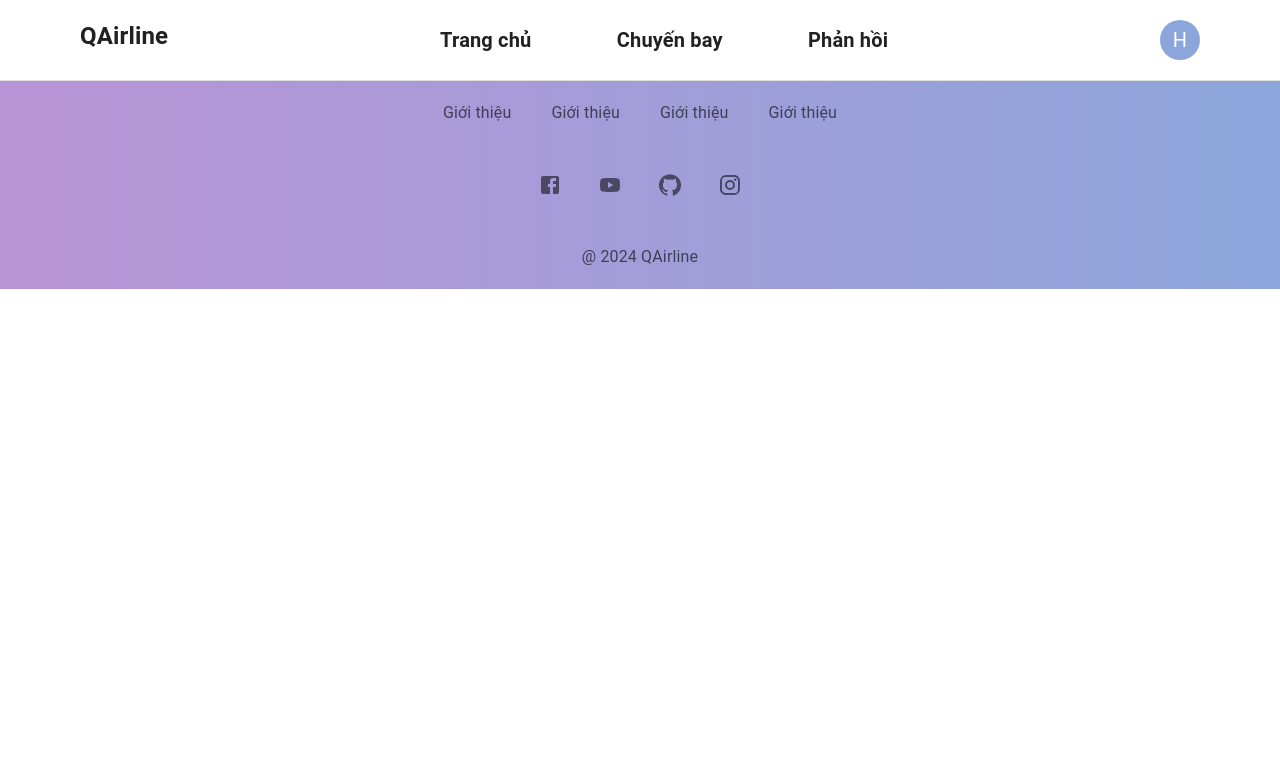
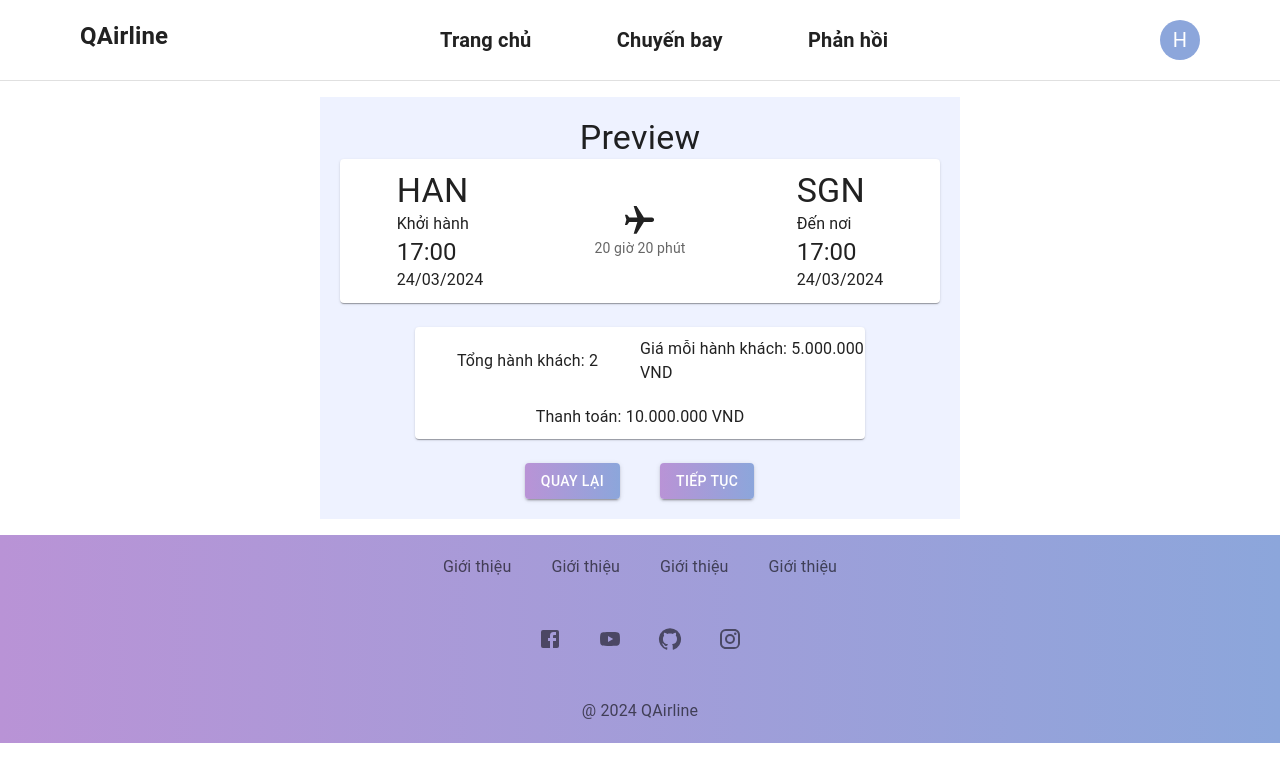
Before and after one commit to hudzg/QAirline, a React (Vite) app in the folder Frontend/QAirline/: page /preview in a window 1280 px wide. Shown: the top 782 px of the page. Built offline with nearby package versions, Linux system fonts and the light colour scheme.

Commit message:
add preview

```diff
--- a/Frontend/QAirline/src/Component/Feedback/Feedback.jsx
+++ b/Frontend/QAirline/src/Component/Feedback/Feedback.jsx
@@ -25,7 +25,7 @@ const Feedback = () => {
           background: "linear-gradient(to right, #B993D6, #8CA6DB)",
         }}
       >
-        Submit
+        Gửi
       </Button>
     </div>
   );
--- /dev/null
+++ b/Frontend/QAirline/src/Component/Preview/Preview.jsx
@@ -0,0 +1,74 @@
+import { Typography, Card, Button } from "@mui/material";
+import React from "react";
+import FlightIcon from "@mui/icons-material/Flight";
+
+const Preview = () => {
+  return (
+    <div className="w-[50vw] mx-auto m-4 p-5 bg-indigo-50">
+      <div className=" justify-items-center">
+        <Typography variant="h4">Preview</Typography>
+      </div>
+      <Card className="grid grid-cols-3 items-center justify-items-center h-36 mb-6">
+        <div>
+          <Typography variant="h4">HAN</Typography>
+          <Typography variant="body1">Khởi hành</Typography>
+          <Typography variant="h5">17:00</Typography>
+          <Typography variant="body1">24/03/2024</Typography>
+        </div>
+        <div className="flex-col flex items-center">
+          <FlightIcon fontSize="large" sx={{ transform: "rotate(90deg)" }} />
+          <Typography
+            align="center"
+            variant="body2"
+            sx={{ color: "text.secondary" }}
+          >
+            20 giờ 20 phút
+          </Typography>
+        </div>
+        <div>
+          <Typography variant="h4">SGN</Typography>
+          <Typography variant="body1">Đến nơi</Typography>
+          <Typography variant="h5">17:00</Typography>
+          <Typography variant="body1">24/03/2024</Typography>
+        </div>
+      </Card>
+      <Card className="grid grid-cols-2 items-center justify-items-center mx-auto w-3/4 h-28 mb-6">
+        <div>
+          <Typography>Tổng hành khách: 2</Typography>
+        </div>
+        <div>
+          <Typography>Giá mỗi hành khách: 5.000.000 VND</Typography>
+        </div>
+        <div className="col-span-2 justify-center">
+          <Typography>Thanh toán: 10.000.000 VND</Typography>
+        </div>
+      </Card>
+      <div className="grid grid-cols-2">
+        <div className="flex justify-end mr-5">
+
+          <Button
+            variant="contained"
+            sx={{
+              background: "linear-gradient(to right, #B993D6, #8CA6DB)",
+
+            }}
+          >
+            Quay lại
+          </Button>
+        </div>
+        <div className="flex justify-start ml-5">
+          <Button
+            variant="contained"
+            sx={{
+              background: "linear-gradient(to right, #B993D6, #8CA6DB)",
+            }}
+          >
+            Tiếp tục
+          </Button>
+        </div>
+      </div>
+    </div>
+  )
+}
+
+export default Preview
--- a/Frontend/QAirline/src/Routers/CustomerRoute.jsx
+++ b/Frontend/QAirline/src/Routers/CustomerRoute.jsx
@@ -8,6 +8,7 @@ import Navbar from "../Component/Navbar/Navbar";
 import Feedback from "../Component/Feedback/Feedback";
 import PersonalInfo from "../Component/Infomation/PersonalInfo";
 import PrintTicket from "../Component/Ticket/PrintTicket";
+import Preview from "..//Component/Preview/Preview";
 
 const CustomerRoute = () => {
   return (
@@ -19,6 +20,7 @@ const CustomerRoute = () => {
         <Route path="/booking" element={<Booking />}></Route>
         <Route path="/info" element={<PersonalInfo />}></Route>
         <Route path="/ticket" element={<PrintTicket/>}></Route>
+        <Route path="/preview" element={<Preview/>}></Route>
       </Routes>
       <Auth />
       <Footer />
```
